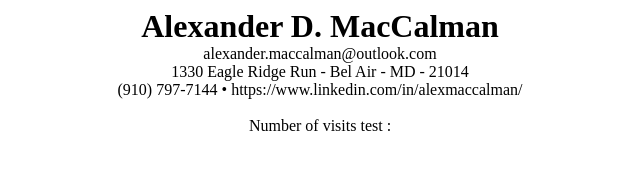
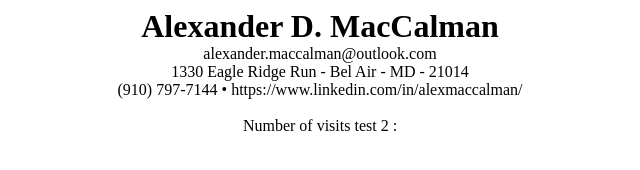
Before and after one commit to alexmaccalman/azureresume, a plain HTML site: page front_end/index.html in a window 1280 px wide. Shown: the full height of the page, 320-960 px from the left. Drawn offline with Linux system fonts and the light colour scheme; no server answers.

Commit message:
frontend test 4

```diff
--- a/front_end/index.html
+++ b/front_end/index.html
@@ -11,7 +11,7 @@
 <br>(910) 797-7144 <span>&#8226;</span> <a> https://www.linkedin.com/in/alexmaccalman/</a>
 </p>
 <br>
-<p>Number of visits test :  <a id="counter"></a> </p>
+<p>Number of visits test 2 :  <a id="counter"></a> </p>
 
 <!--
 <script>src="main.js"</script>
```
Also changed, not shown: 1 other file.
